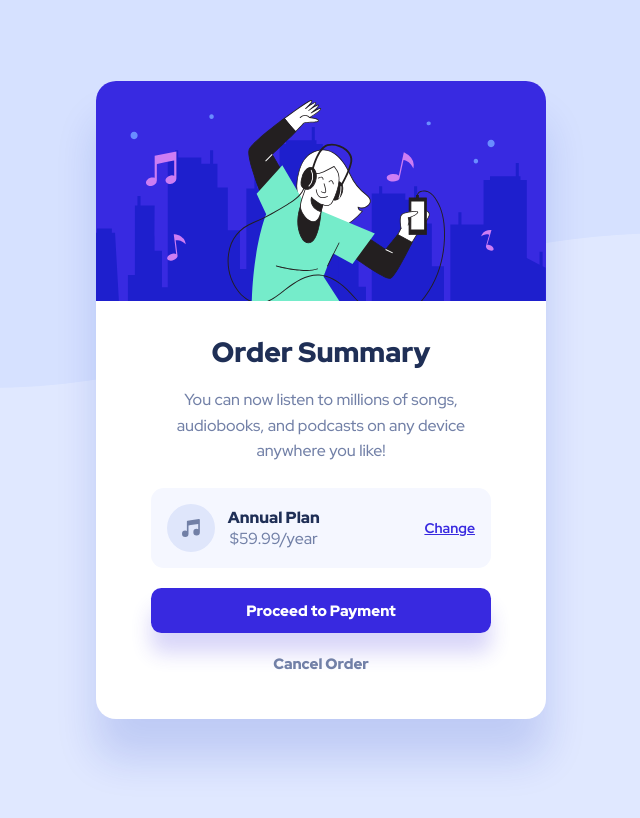
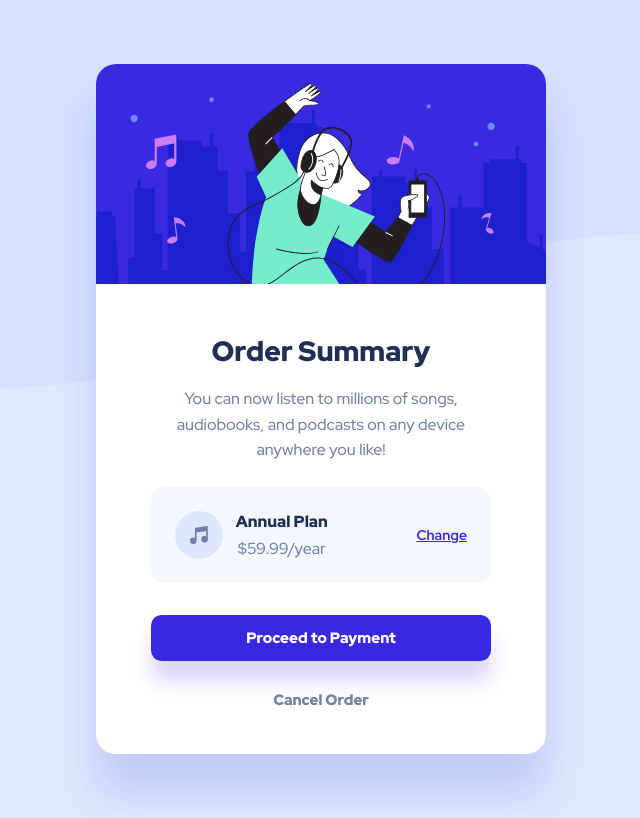
Before and after one commit to MaxCoder-mc/Order-summary-component, a plain HTML site: page index.html in a window 1280 px wide. Shown: the whole page, without its empty margins (319-959 px from the left). Drawn offline with Linux system fonts and the light colour scheme.

Commit message:
Update style.css

```diff
--- a/style.css
+++ b/style.css
@@ -2,7 +2,7 @@
   /* ## Colors */
 
   --Pale-blue: #e0e8ff;
-  --Bright-blue: rgb(56, 41, 224);
+  --Bright-blue: #3829e0;
   --Bright-blue-Hover: #766cf1;
   --Very-pale-blue: #f5f7ff;
   --Desaturated-blue: #7280a7;
@@ -67,7 +67,7 @@ body {
   font: var(--Text-Preset-1);
   color: var(--Dark-blue);
 
-  margin-bottom: 1rem;
+  margin-block: 1rem;
 }
 .text {
   font: var(--Text-Preset-5);
@@ -79,8 +79,8 @@ body {
   background-color: var(--Very-pale-blue);
   align-self: stretch;
 
-  padding: 1rem;
-  margin-bottom: 1.25rem;
+  padding: 1.5rem;
+  margin-bottom: 2rem;
   border-radius: 0.8rem;
 
   display: flex;
@@ -91,6 +91,7 @@ body {
 .order-plan {
   font: var(--Text-Preset-2);
   color: var(--Dark-blue);
+  padding-bottom: 0.4rem;
 }
 .order-price {
   font: var(--Text-Preset-6);
@@ -121,7 +122,7 @@ body {
 .proceed-btn {
   background-color: var(--Bright-blue);
   color: var(--White);
-  margin-bottom: 0.5rem;
+  margin-bottom: 1rem;
   box-shadow: 0 var(--XS-20) var(--XS-20) rgba(56, 41, 224, 0.192);
 }
 .proceed-btn:hover {
```
